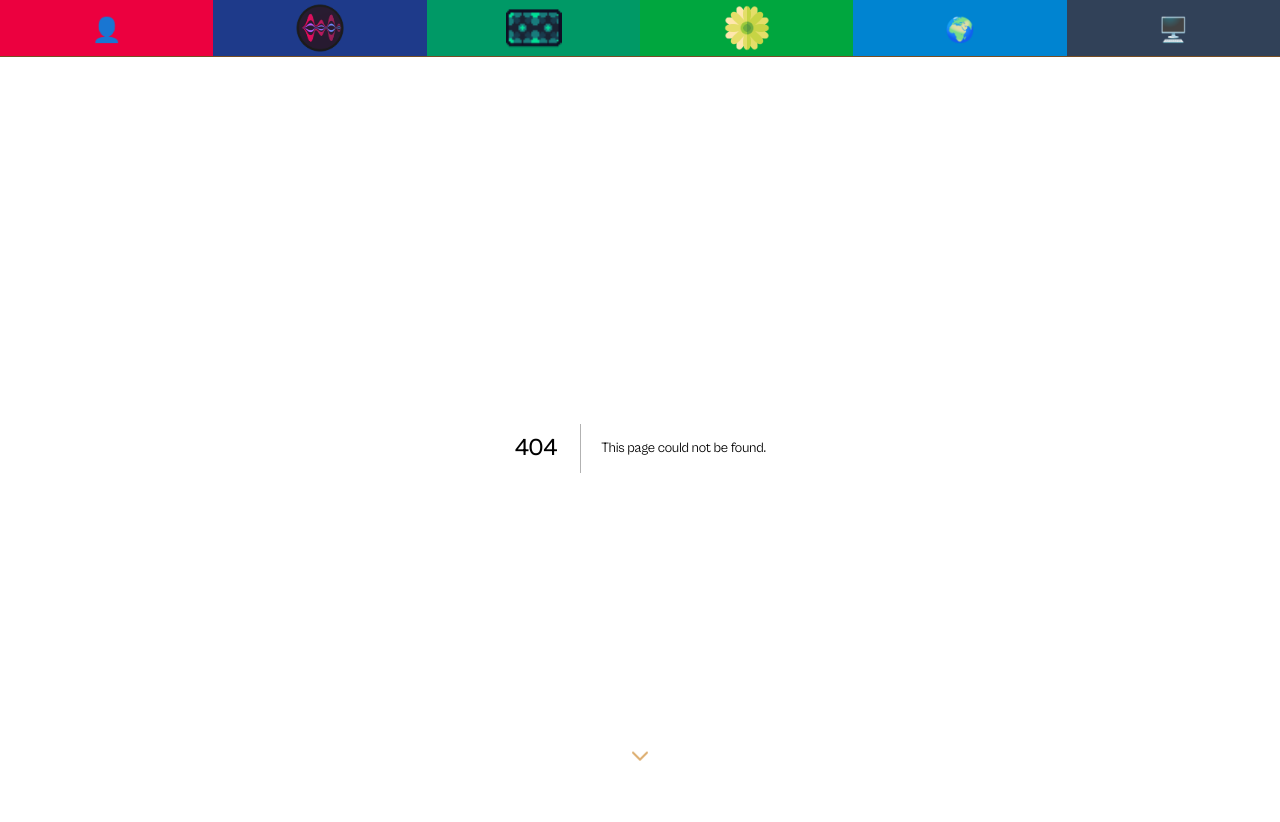
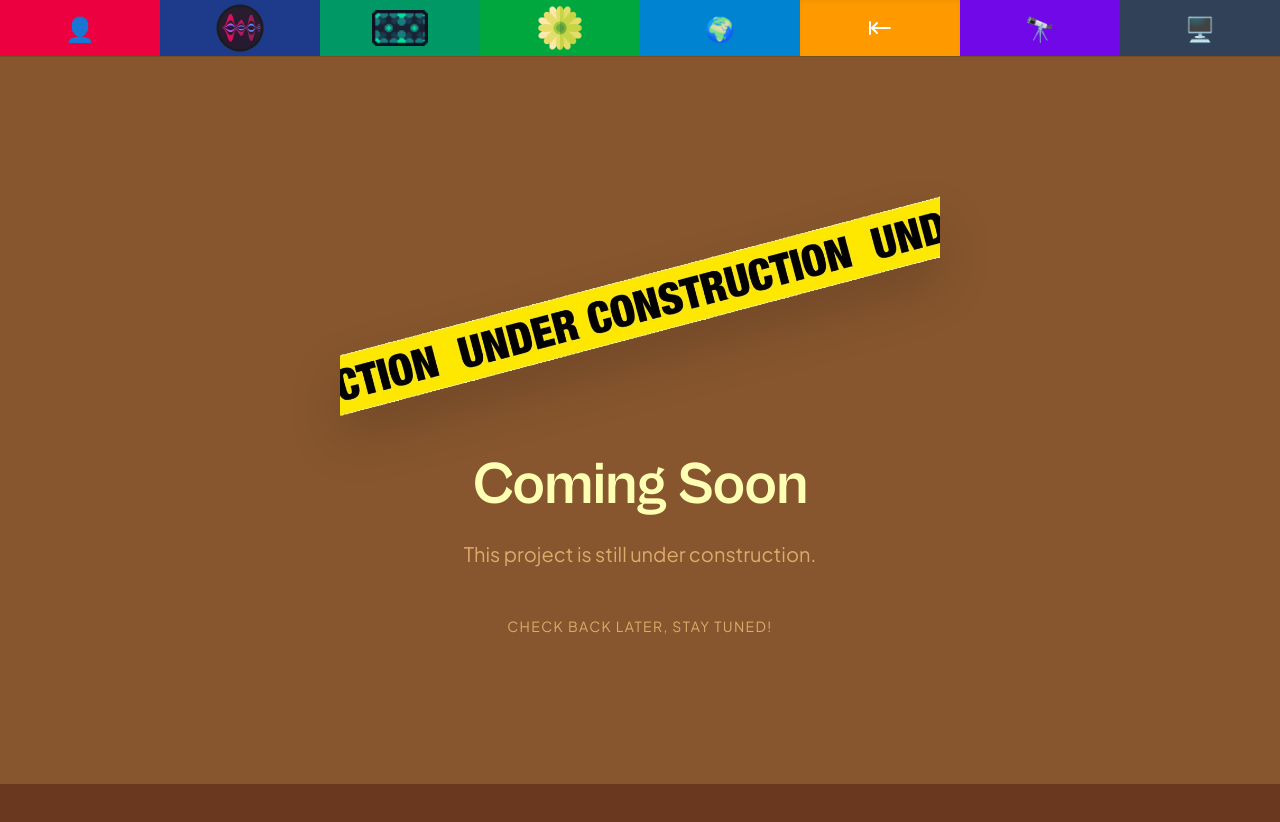
Before and after one commit to Love335/love335.github.io, a Next.js app: page /moneymaker in a window 1280 px wide. Before the commit this address had no page. Shown: the top 822 px of the page. After the commit the page ends 800 px from the top, so only its background shows below. Built offline with nearby package versions, Linux system fonts and the light colour scheme.

Commit message:
added new categories and updated some info

```diff
--- a/app/about/page.tsx
+++ b/app/about/page.tsx
@@ -127,7 +127,7 @@ const randomContacts = [
                 <span className="animate-ping absolute inline-flex h-full w-full rounded-full bg-[var(--about-accent)] opacity-75"></span>
                 <span className="relative inline-flex rounded-full h-3 w-3 bg-[var(--about-accent)]"></span>
               </span>
-              SECOND-YEAR SYSTEMS DEVELOPER • MALMÖ UNIVERSITY
+              THIRD-YEAR SYSTEMS DEVELOPER • MALMÖ UNIVERSITY
             </div>
 
             <h1 className={`${theme.text.heading} text-7xl md:text-8xl font-black tracking-[-2px] leading-none`}>
@@ -202,7 +202,7 @@ const randomContacts = [
               <div className={`${theme.surfaces.card} rounded-3xl p-10 md:p-12 shadow-xl h-full transition-all hover:-translate-y-1 hover:shadow-2xl`}>
                 <h2 className={`${theme.text.sectionTitle} text-4xl font-semibold mb-8 tracking-[-1px]`}>About Me</h2>
                 <div className={`${theme.text.body} text-[21px] leading-relaxed space-y-8`}>
-                  <p>Second-year student of Systems Development at Malmö University, with skills in programming and integrated systems. My primary experiences are listed below, but I&apos;m always looking to learn new techniques.</p>
+                  <p>Third-year student of Systems Development at Malmö University, with skills in programming and integrated systems. My primary experiences are listed below, but I&apos;m always looking to learn new techniques.</p>
                   <p>I&apos;m a driven problem-solver, and I love navigating complex tasks and finding ways to make things work. IT is infinite and constantly evolving, I never back down from diving into another rabbit hole.</p>
                   <p className="italic text-[var(--about-muted)]">Outside of work I have a passion for cooking, TTRPGs, hiking, instant photography, creative writing, and of course computers!</p>
                 </div>
--- a/app/components/navbar.tsx
+++ b/app/components/navbar.tsx
@@ -44,6 +44,20 @@ const navItems = [
     accentColor: 'bg-sky-600 hover:bg-sky-700',
     activeColor: 'bg-sky-600',
     emoji: '🌍',
+  },
+  {
+    label: 'moneymaker',
+    href: '/moneymaker',
+    accentColor: 'bg-amber-500 hover:bg-amber-600',
+    activeColor: 'bg-amber-500',
+    emoji: '💵',
+  },
+  {
+    label: 'SAAF',
+    href: '/saaf',
+    accentColor: 'bg-violet-700 hover:bg-violet-800',
+    activeColor: 'bg-violet-700',
+    emoji: '🔭',
   },
   {
     label: 'uConsole',
--- /dev/null
+++ b/app/moneymaker/page.tsx
@@ -0,0 +1,34 @@
+import Image from 'next/image';
+
+export default function UnderConstruction() {
+  return (
+    <div className="relative min-h-[calc(100vh-4rem)] flex items-center justify-center overflow-hidden bg-background">
+      <div className="absolute inset-0 bg-surface-elevated/80 backdrop-blur-3xl z-0" />
+
+      <div className="relative z-10 text-center px-6 max-w-2xl">
+        <div className="mb-10 flex justify-center">
+          <Image
+            src="/under_construction.png"
+            alt="Under Construction"
+            width={600}
+            height={400}
+            className="drop-shadow-2xl"
+            priority
+          />
+        </div>
+
+        <h1 className="text-5xl md:text-6xl font-bold tracking-tighter mb-6">
+          Coming Soon
+        </h1>
+
+        <p className="text-xl text-muted max-w-md mx-auto">
+          This project is still under construction.
+        </p>
+
+        <div className="mt-12 text-sm uppercase tracking-widest text-muted">
+          Check back later, stay tuned!
+        </div>
+      </div>
+    </div>
+  );
+}
--- a/app/page.tsx
+++ b/app/page.tsx
@@ -104,7 +104,7 @@ export default function Home() {
             >
               Current project:{' '}
               <Link
-                href="/localhero"
+                href="/saaf"
                 style={{
                   color: '#ffffb3',
                   textDecoration: 'none',
@@ -114,7 +114,7 @@ export default function Home() {
                 }}
                 className="home-project-link"
               >
-                Local Hero
+                SAAF
               </Link>
             </p>
 
--- /dev/null
+++ b/app/saaf/page.tsx
@@ -0,0 +1,34 @@
+import Image from 'next/image';
+
+export default function UnderConstruction() {
+  return (
+    <div className="relative min-h-[calc(100vh-4rem)] flex items-center justify-center overflow-hidden bg-background">
+      <div className="absolute inset-0 bg-surface-elevated/80 backdrop-blur-3xl z-0" />
+
+      <div className="relative z-10 text-center px-6 max-w-2xl">
+        <div className="mb-10 flex justify-center">
+          <Image
+            src="/under_construction.png"
+            alt="Under Construction"
+            width={600}
+            height={400}
+            className="drop-shadow-2xl"
+            priority
+          />
+        </div>
+
+        <h1 className="text-5xl md:text-6xl font-bold tracking-tighter mb-6">
+          Coming Soon
+        </h1>
+
+        <p className="text-xl text-muted max-w-md mx-auto">
+          This project is still under construction.
+        </p>
+
+        <div className="mt-12 text-sm uppercase tracking-widest text-muted">
+          Check back later, stay tuned!
+        </div>
+      </div>
+    </div>
+  );
+}
```
